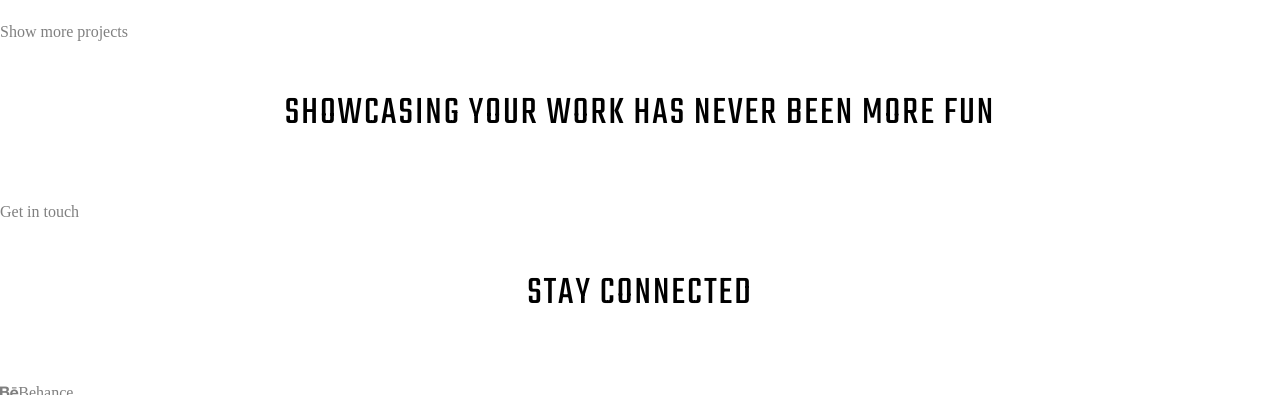
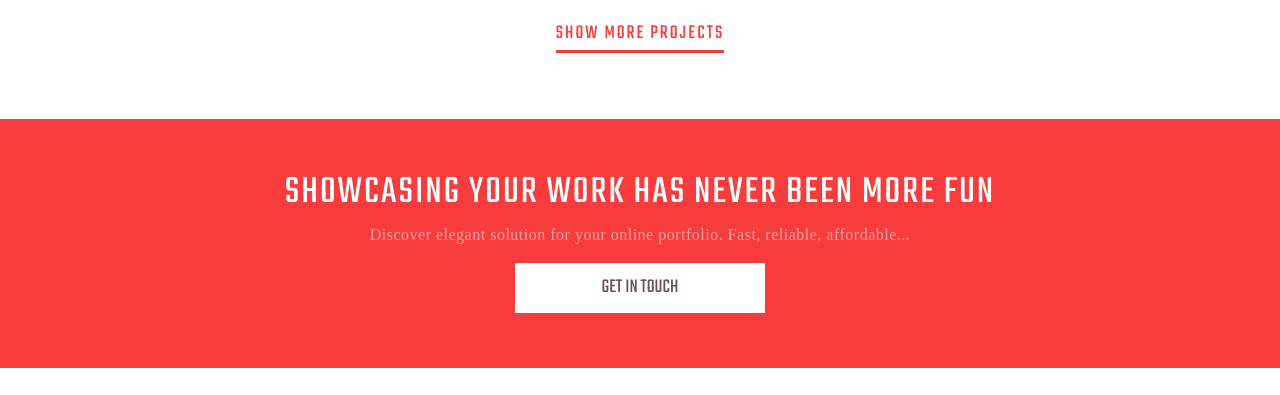
Before and after one commit to clairemall/Sage-Homepage, a plain HTML site: page index.html in a window 1280 px wide. Shown: the part 2250-2645 px from the top of the page. Drawn offline with Linux system fonts and the light colour scheme.

Commit message:
final commit this week
Done as much as it will be by Friday

```diff
--- a/css/main.css
+++ b/css/main.css
@@ -92,7 +92,7 @@ header {
 	margin: 40px auto 0 auto;
 }
 
-.show a {
+.show a, .contact a{
 	width: 250px;
 	height: 50px;
 	background: #fff;
@@ -190,3 +190,64 @@ p {
 article img {
 	width: 100%;
 }
+
+section footer {
+	text-align: center;
+	margin-bottom: 75px;
+}
+
+footer a {
+	font-family: 'Teko', sans-serif;
+	font-size: 20px;
+	text-transform: uppercase;
+	color: #f63c3c;
+	border-bottom: #f63c3c 3px solid;
+	letter-spacing: 2px;
+	padding-bottom: 2px;
+}
+
+.contact {
+	text-align: center;
+	background: #f63c3c;
+	padding-bottom: 55px;
+}
+
+.contact h2 {
+	color: #fff;
+}
+
+.contact p {
+	margin-top: -40px;
+}
+
+.contact a {
+	color: #685157;
+	margin-top: 20px;
+}
+
+.social h2 {
+	text-align: left;
+}
+
+.social li {
+	width: 20%;
+	height: 195px;
+	display: inline-block;
+	background: black;
+	margin-bottom: 20px;
+}
+
+.social a {
+	color: white;
+	text-align: center;
+	display: block;
+}
+
+
+.social p {
+	color: #555;
+	font-family: 'Titillium Web', sans-serif;
+	font-size: 16px;
+	font-weight: 300;
+	margin-bottom: 100px;
+}
--- a/index.html
+++ b/index.html
@@ -62,6 +62,7 @@
 		</section>
 		<section class="container3">
 			<h2>My projects</h2>
+		<div class="group">
 			<article class="left">
 				<a href="#">
 					<figure>
@@ -118,27 +119,31 @@
 					<p class="projects">Infinity &#x221e; is an abstract concept describing something without any limit and is relevant in a number of fields</p>
 				</a>
 			</article>
-			<a href="#">Show more projects</a>
+		</div>
+			<footer>
+				<a href="#">Show more projects</a>
+			</footer>
 		</section>
 		<aside class="contact">
 			<h2>Showcasing your work has never been more fun</h2>
 			<p>Discover elegant solution for your online portfolio. Fast, reliable, affordable...</p>
 			<a href="#">Get in touch</a>
 		</aside>
+		<div class="container">
 		<aside class="social">
 			<h2>Stay connected</h2>
-			<p>join us on our social networks for all the latest updates, product/service announcements and many more</p>
+			<p>Join us on our social networks for all the latest updates, product/service announcements and many more</p>
 			<ul>
-				<li><a href="#" target="_blank"><i class="fa fa-behance"></i>Behance</a></li>
+				<li><a href="#" target="_blank"><span><i class="fa fa-behance"></span></i>Behance</a></li>
 				<li><a href="#" target="_blank"><i class="fa fa-facebook"></i>Facebook</a></li>
 				<li><a href="#" target="_blank"><i class="fa fa-pinterest-p"></i>Pinterest</a></li>
 				<li><a href="#" target="_blank"><i class="fa fa-linkedin"></i>Linkedin</a></li>
 			</ul>
 		</aside>
+		</div>
 	</main>
-	<footer>
+	<footer class="container">
 		<small>Copyright &copy; 2015 SAGE Agency Worldwide. All rights reserved.</small>
 	</footer>
-
 </body>
 </html>
```
